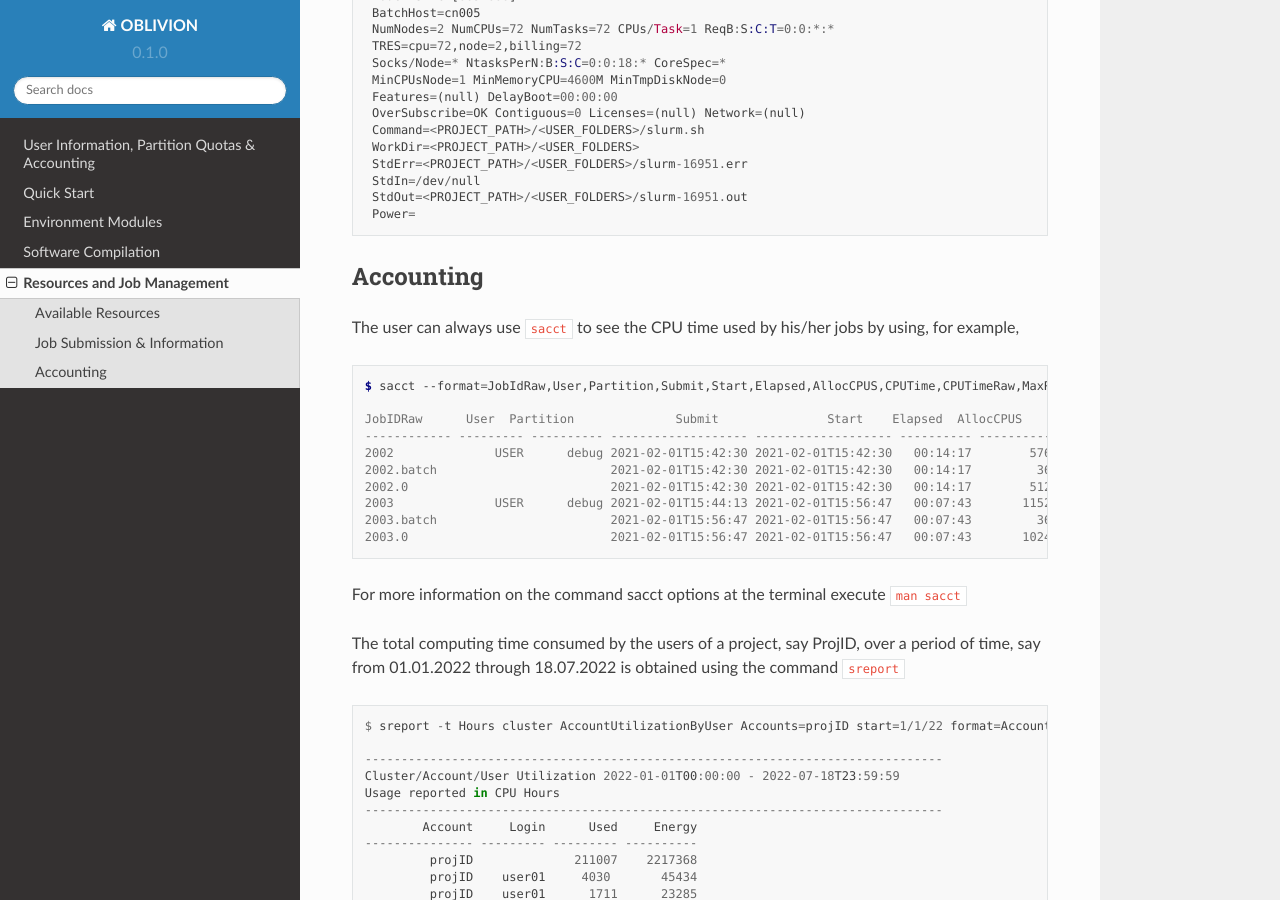
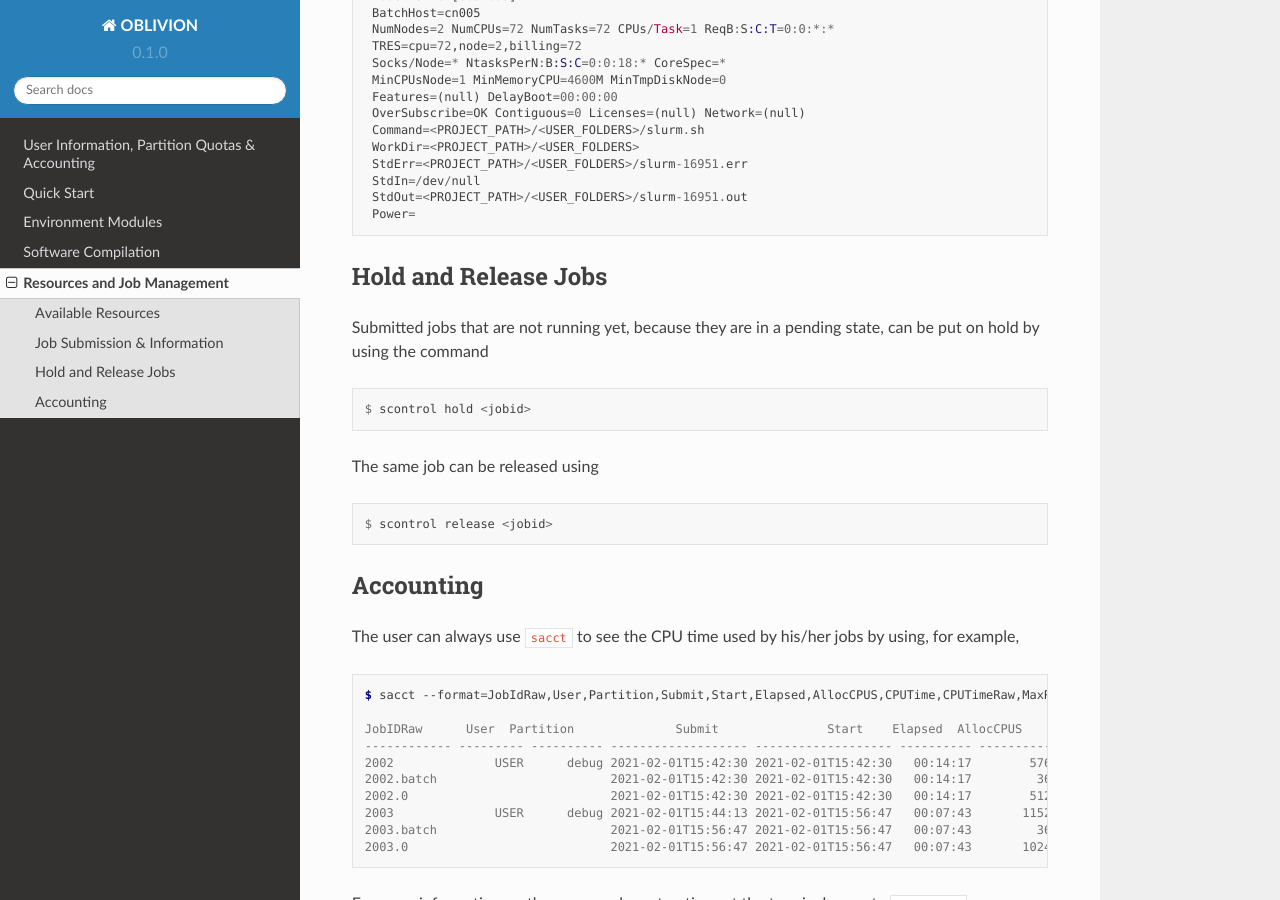
Before and after one commit to mavillez/Oblivion, a Sphinx documentation site: the page built from docs/source/management.rst, in a window 1280 px wide and 900 px high, scrolled down 1908 px. Built offline with Sphinx 7.4.7 and the Read the Docs theme 2.0.0, drawn with Linux system fonts in a browser that asks for light colours.

Commit message:
Update management.rst

```diff
--- a/docs/source/management.rst
+++ b/docs/source/management.rst
@@ -102,6 +102,21 @@ He/She can learn further detailed information on the submitted job, e.g., used r
    StdOut=<PROJECT_PATH>/<USER_FOLDERS>/slurm-16951.out
    Power=
 
+Hold and Release Jobs
+---------------------
+
+Submitted jobs that are not running yet, because they are in a pending state, can be put on hold by using the command
+
+.. code-block:: julia
+
+  $ scontrol hold <jobid>
+
+The same job can be released using
+
+.. code-block:: julia
+
+  $ scontrol release <jobid>
+
 Accounting
 ----------
 
```
